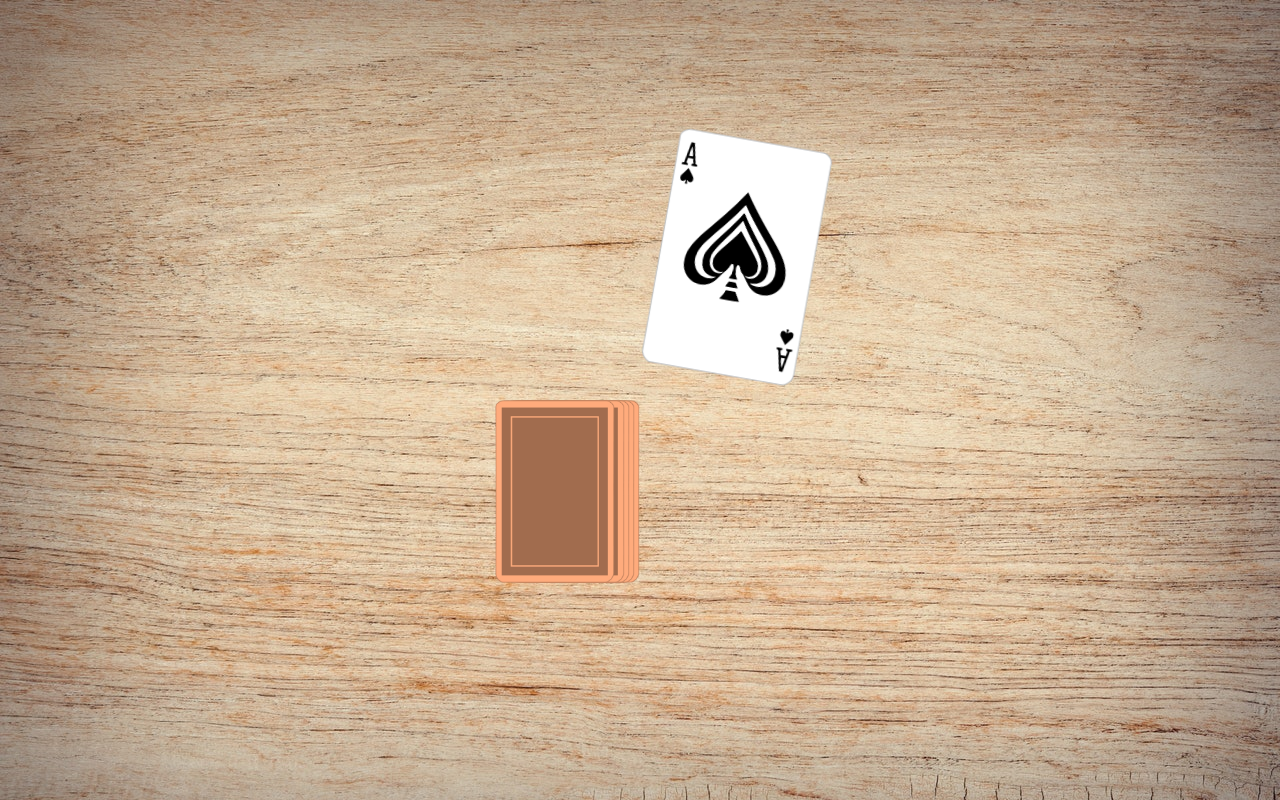
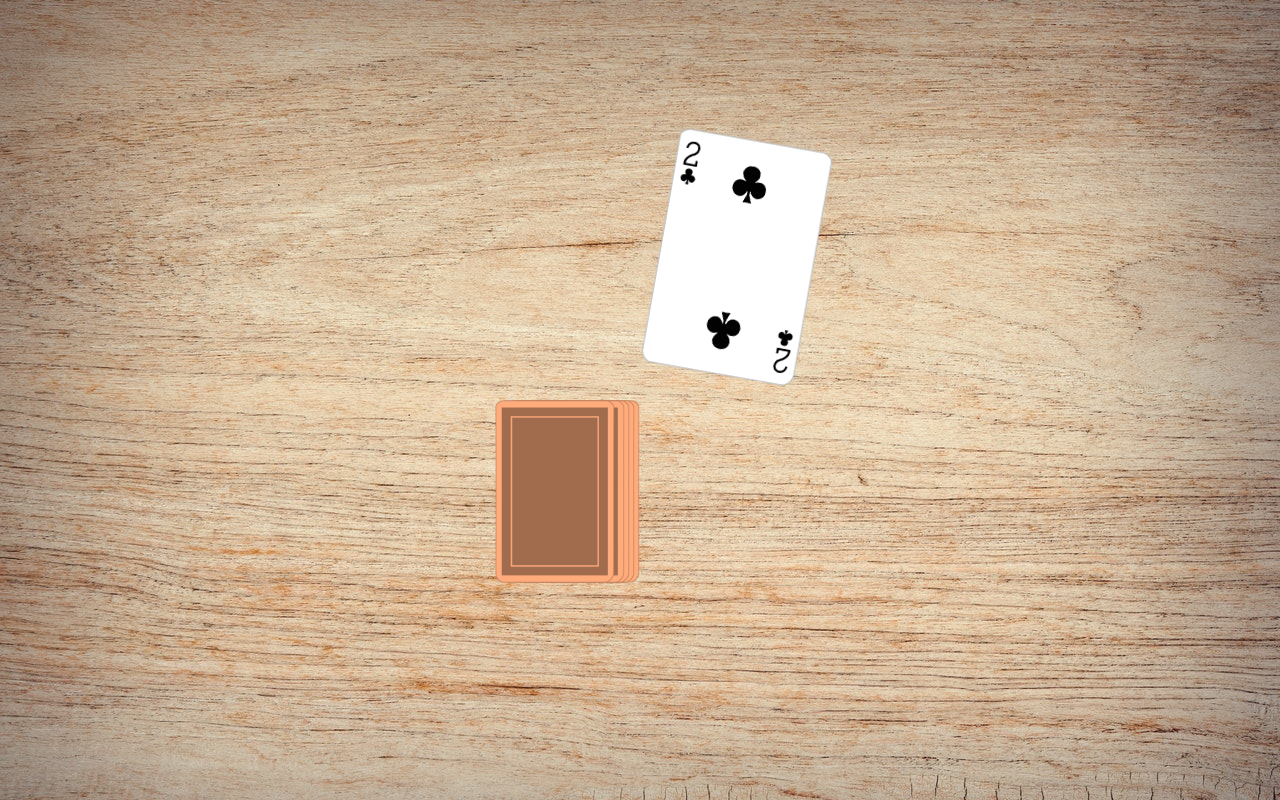
Before and after one commit to TristanBierig/ring-of-fire, an Angular app: page /game in a window 1280 px wide. Both pictures are taken after a click on the picture 555 px from the left and 491 px from the top of the page. Built offline with nearby package versions, Linux system fonts and the light colour scheme.

Commit message:
Drawable cards

```diff
--- a/src/app/game/game.component.html
+++ b/src/app/game/game.component.html
@@ -4,9 +4,11 @@
     <div class="card-stack">
         <img [ngStyle]="{'right.px': i * 5}" *ngFor="let c of [0,1,2,3]; let i = index;"
             src="../../assets/img/cards/card_cover.png" alt="">
-            <img (click)="takeCard()" class="top-card" style="right: 25px"
-                src="../../assets/img/cards/card_cover.png" alt="">
-            <img (click)="takeCard()" *ngIf="pickCardAnimation" class="pick-card" style="right: 25px"
-                src="../../assets/img/cards/spade_1.png" alt="">
-        </div>
+        <img (click)="takeCard()" class="top-card" style="right: 25px" src="../../assets/img/cards/card_cover.png"
+            alt="">
+        <img *ngFor="let card of game.playedCards" class="played-card" src="../../assets/img/cards/{{ card }}.png"
+            alt="">
+        <img (click)="takeCard()" *ngIf="pickCardAnimation" class="pick-card" style="right: 25px"
+            src="../../assets/img/cards/{{ currentCard }}.png" alt="">
+    </div>
 </div>
--- a/src/app/game/game.component.scss
+++ b/src/app/game/game.component.scss
@@ -16,6 +16,11 @@
         position: absolute;
         width: 120px;
     }
+}
+
+.played-card {
+    right: 25px;
+    transform: scale(1.3) translateX(140px) translateY(-180px) rotate(10deg);
 }
 
 .top-card {
--- a/src/app/game/game.component.ts
+++ b/src/app/game/game.component.ts
@@ -27,7 +27,16 @@
 
 
   takeCard() {
-    this.currentCard = this.game.stack.pop() as string;
-    this.pickCardAnimation = true;
+    if (!this.pickCardAnimation) {
+      this.currentCard = this.game.stack.pop() as string;
+      this.pickCardAnimation = true;
+      console.log('New Card:' + this.currentCard)
+      console.log(this.game);
+      setTimeout(() => {
+        this.game.playedCards.push(this.currentCard);
+        this.pickCardAnimation = false;
+      }, 1250);
+    }
   }
+
 }
```
